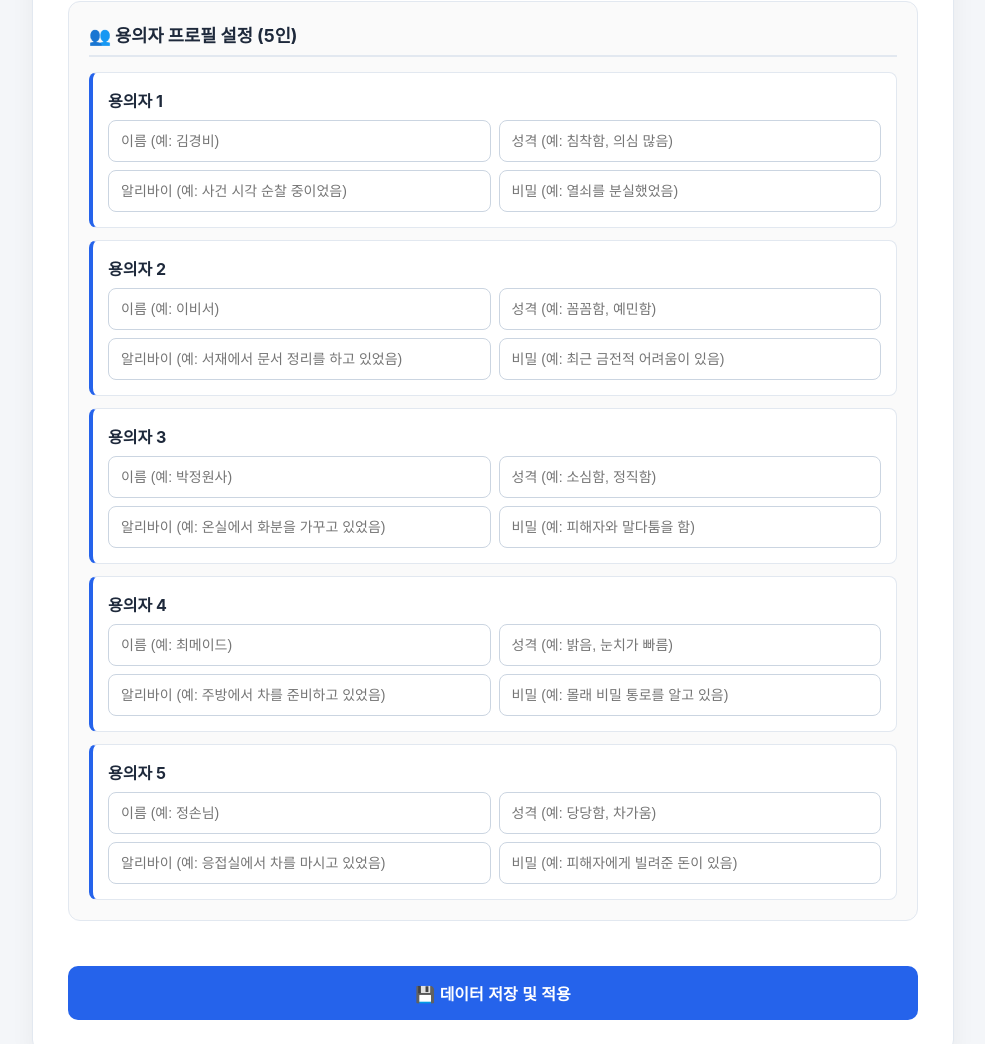
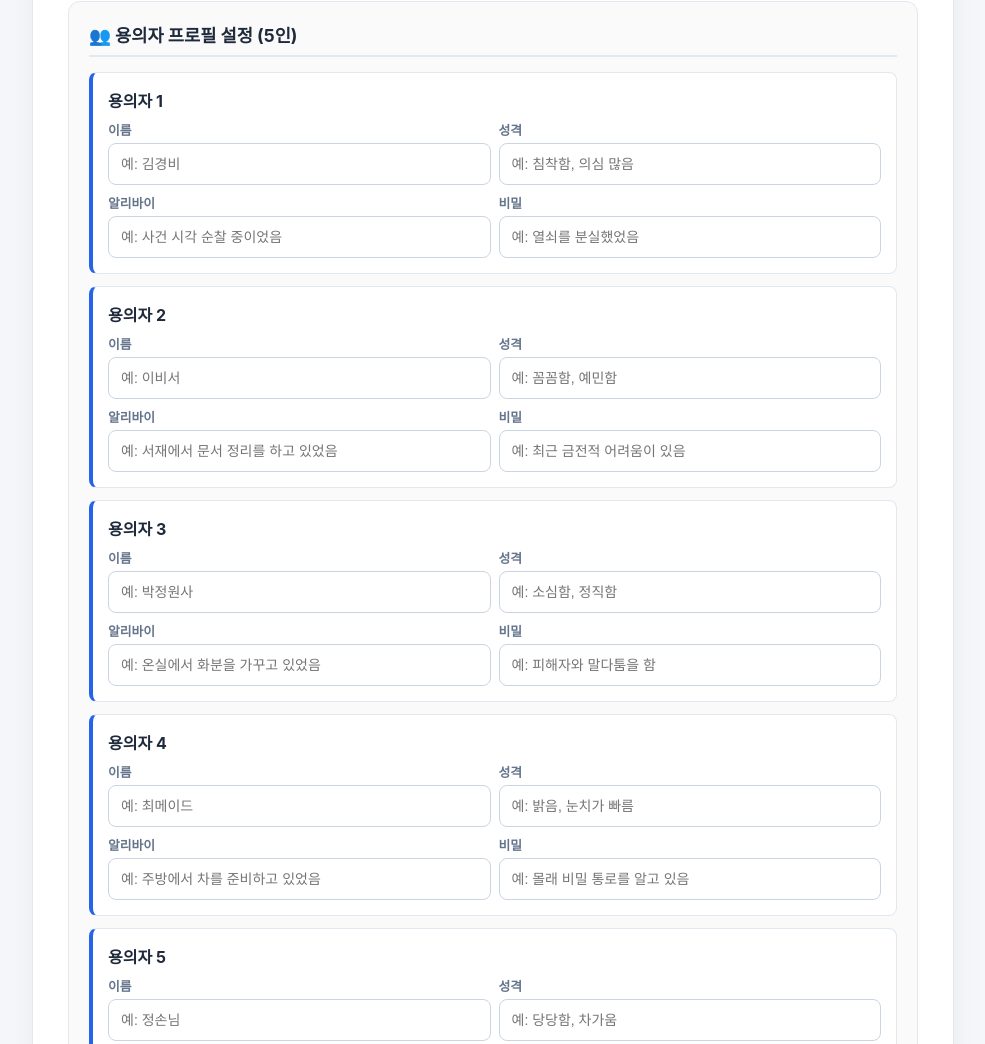
Before and after one commit to damjun0804-cell/dodam_game, a plain HTML site: page index.html in a window 1280 px wide. Shown: the part 940-1984 px from the top of the page, without its empty margins (147-1132 px from the left). Drawn offline with Linux system fonts and the light colour scheme.

Commit message:
Update index.html

```diff
--- a/index.html
+++ b/index.html
@@ -326,10 +326,22 @@
                         <div class="suspect-box">
                             <span class="suspect-title">용의자 ${i}</span>
                             <div class="suspect-inputs">
-                                <input type="text" id="suspect${i}Name" placeholder="이름 (예: ${p.name})">
-                                <input type="text" id="suspect${i}Personality" placeholder="성격 (예: ${p.personality})">
-                                <input type="text" id="suspect${i}Alibi" placeholder="알리바이 (예: ${p.alibi})">
-                                <input type="text" id="suspect${i}Secret" placeholder="비밀 (예: ${p.secret})">
+                                <div style="display: flex; flex-direction: column;">
+                                    <span style="font-size: 0.8rem; font-weight: 700; color: var(--text-sub); margin-bottom: 4px;">이름</span>
+                                    <input type="text" id="suspect${i}Name" placeholder="예: ${p.name}">
+                                </div>
+                                <div style="display: flex; flex-direction: column;">
+                                    <span style="font-size: 0.8rem; font-weight: 700; color: var(--text-sub); margin-bottom: 4px;">성격</span>
+                                    <input type="text" id="suspect${i}Personality" placeholder="예: ${p.personality}">
+                                </div>
+                                <div style="display: flex; flex-direction: column;">
+                                    <span style="font-size: 0.8rem; font-weight: 700; color: var(--text-sub); margin-bottom: 4px;">알리바이</span>
+                                    <input type="text" id="suspect${i}Alibi" placeholder="예: ${p.alibi}">
+                                </div>
+                                <div style="display: flex; flex-direction: column;">
+                                    <span style="font-size: 0.8rem; font-weight: 700; color: var(--text-sub); margin-bottom: 4px;">비밀</span>
+                                    <input type="text" id="suspect${i}Secret" placeholder="예: ${p.secret}">
+                                </div>
                             </div>
                         </div>
                     `);
```
